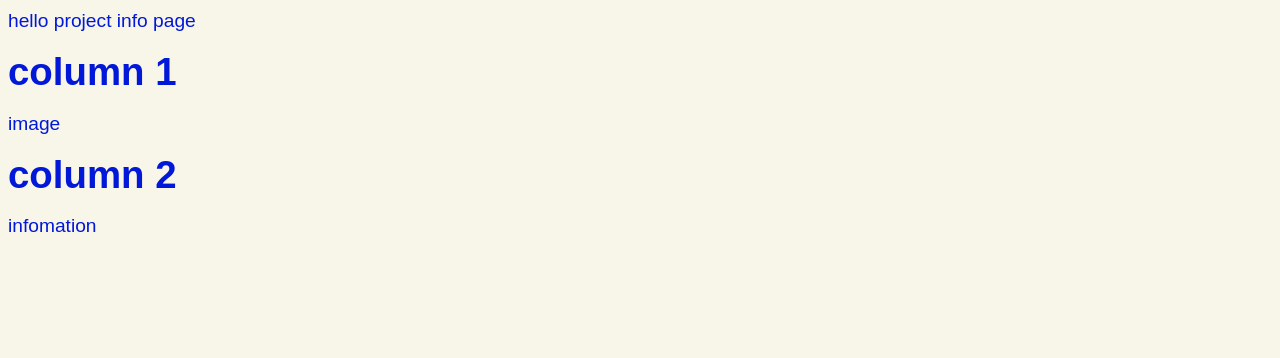
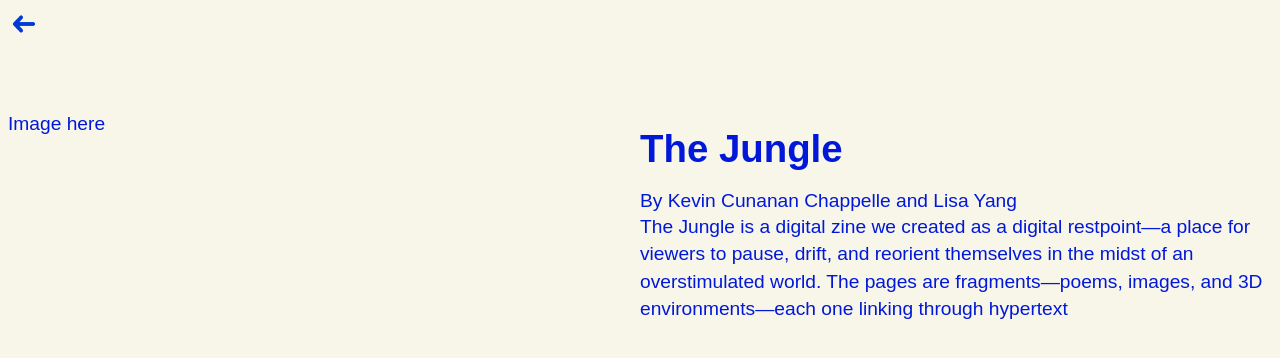
Before and after one commit to otto-line/eqfl, a plain HTML site: page projects/jungle.html in a window 1280 px wide. Drawn offline with Linux system fonts and the light colour scheme; files that its build step writes are made by us from their sources.

Commit message:
project page update

```diff
--- a/projects/jungle.html
+++ b/projects/jungle.html
@@ -3,15 +3,25 @@
     <head>
         <meta charset="UTF-8">
         <meta name="viewport" content="width=device-width, initial-scale=1.0">
-        <link href="style.css" rel="stylesheet" />
-        <title>The Jungle</title>
+        <link href="/style.css" rel="stylesheet" />
+        <title>Project info</title>
     </head>
 
+<a href="/index.html"><div> <img style="transform:rotate(180deg)" height="32px"src="/images/arrow.png" alt="arrow sing">
 
-<body>
-    <div class="row">
-        hello project info page
-        <div class="column"> <h1> column 1</h1>image</div>
-        <div class="column"> <h1>column 2</h1>infomation</div>
+
+<body >
+    <div class="projectinfo">
+    </div ></a>
+        <div class="row">
+            <div class="column">
+                Image here
+        </div>
+
+            <div class="column"> <h1>The Jungle</h1>
+                By Kevin Cunanan Chappelle and Lisa Yang
+                <div class="information">The Jungle is a digital zine we created as a digital restpoint—a place for viewers to pause, drift, and reorient themselves in the midst of an overstimulated world. The pages are fragments—poems, images, and 3D environments—each one linking  through hypertext</div>
+            </div>
     </div>
+</div>
 </body>
--- a/style.css
+++ b/style.css
@@ -68,7 +68,7 @@ strong {
     text-decoration: none;
 }
 
-.row-1 {
+/* .row-1 {
     background-color:#F8F5E9;
     display: grid;
     grid-template-columns: 1fr 1fr 1fr 1fr;
@@ -81,7 +81,7 @@ strong {
     font-size: medium;
     padding:15px;
 
-}
+}  */
 
 .card {
   color: #0118D8;
@@ -108,3 +108,27 @@ strong {
 @media (min-width: 900px) {
   .cards { grid-template-columns: repeat(4, 1fr); }
 }
+
+.row {
+  display: flex;
+  flex-direction: row;
+  flex-wrap: wrap;
+  width: 100%;
+}
+
+.column {
+  display: flex;
+  flex-direction: column;
+  flex-basis: 100%;
+  flex: 1;
+}
+
+.projectinfo {
+  padding: 2rem;
+}
+
+.information{
+  /* padding-top: 10px; */
+ font-size: 1.2rem;
+ line-height: 1.7rem;
+}
```
